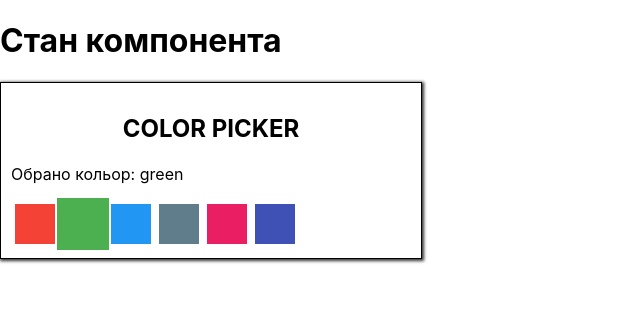
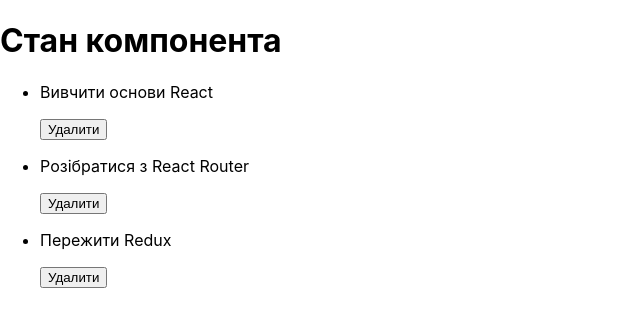
Before and after one commit to Allovallo/react-pract-03, a React (Create React App) app: page / in a window 1280 px wide. Shown: the top 326 px of the page, without its empty margins (0-640 px from the left). Built offline with nearby package versions, Linux system fonts and the light colour scheme.

Commit message:
files updated

```diff
--- a/src/App.js
+++ b/src/App.js
@@ -1,25 +1,36 @@
-import ColorPicker from 'components/ColorPicker';
-import Counter from './components/Counter';
-import Dropdown from 'components/Dropdown';
+import React, { Component } from 'react';
 
-const colorPickerOptions = [
-  { label: 'red', color: '#F44336' },
-  { label: 'green', color: '#4CAF50' },
-  { label: 'blue', color: '#2196F3' },
-  { label: 'grey', color: '#607D8B' },
-  { label: 'pink', color: '#E91E63' },
-  { label: 'indigo', color: '#3F51B5' },
-];
+// import ColorPicker from 'components/ColorPicker';
+// import Counter from './components/Counter';
+// import Dropdown from 'components/Dropdown';
+import TodoList from 'components/TodoList';
+import initialTodos from './todos.json';
 
-const App = () => {
+// const colorPickerOptions = [
+//   { label: 'red', color: '#F44336' },
+//   { label: 'green', color: '#4CAF50' },
+//   { label: 'blue', color: '#2196F3' },
+//   { label: 'grey', color: '#607D8B' },
+//   { label: 'pink', color: '#E91E63' },
+//   { label: 'indigo', color: '#3F51B5' },
+// ];
+
+class App extends Component {
+  state = {
+    todos: initialTodos,
+  };
+  render() {
+    const { todos } = this.state;
     return (
       <div>
         <h1>Стан компонента</h1>
         {/* <Counter initialValue={10} />
           <Dropdown /> */}
-      <ColorPicker options={colorPickerOptions} />
+        {/* <ColorPicker options={colorPickerOptions} /> */}
+        <TodoList todos={todos} />
       </div>
     );
-};
+  }
+}
 
 export default App;
--- a/src/components/Counter/Counter.js
+++ b/src/components/Counter/Counter.js
@@ -1,6 +1,6 @@
 import { React, Component } from 'react';
-import Controls from './Controls';
-import Value from './Value';
+// import Controls from './Controls';
+// import Value from './Value';
 import './Counter.css';
 
 class Counter extends Component {
--- /dev/null
+++ b/src/components/TodoList/TodoList.css
@@ -0,0 +1,7 @@
+.TodoList {
+
+}
+
+.TodoList__item {
+    display: flex;
+}
--- a/src/components/TodoList/TodoList.js
+++ b/src/components/TodoList/TodoList.js
@@ -0,0 +1,15 @@
+import React from 'react';
+import './TodoList.css';
+
+const TodoList = ({ todos }) => (
+  <ul>
+    {todos.map(({ id, text }) => (
+      <li key={id}>
+        <p>{text}</p>
+        <button>Удалити</button>
+      </li>
+    ))}
+  </ul>
+);
+
+export default TodoList;
--- /dev/null
+++ b/src/components/TodoList/index.js
@@ -0,0 +1 @@
+export { default } from './TodoList';
--- /dev/null
+++ b/src/todos.json
@@ -0,0 +1,5 @@
+[
+    { "id": "id-1", "text": "Вивчити основи React", "completed": false },
+    { "id": "id-2", "text": "Розібратися з React Router", "completed": false },
+    { "id": "id-3", "text": "Пережити Redux", "completed": false }
+]
```
Lines whose indentation alone changed are shown as unchanged.
